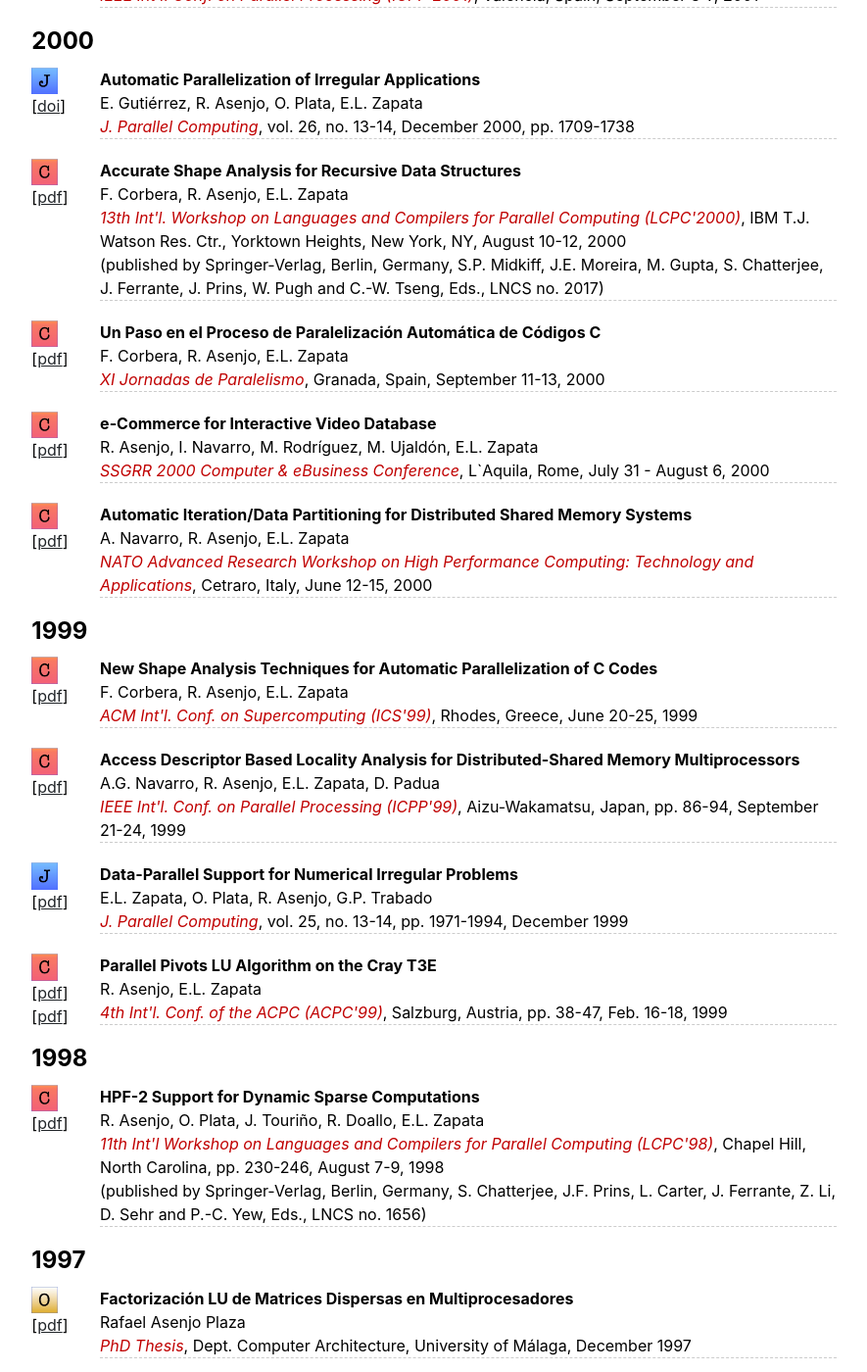
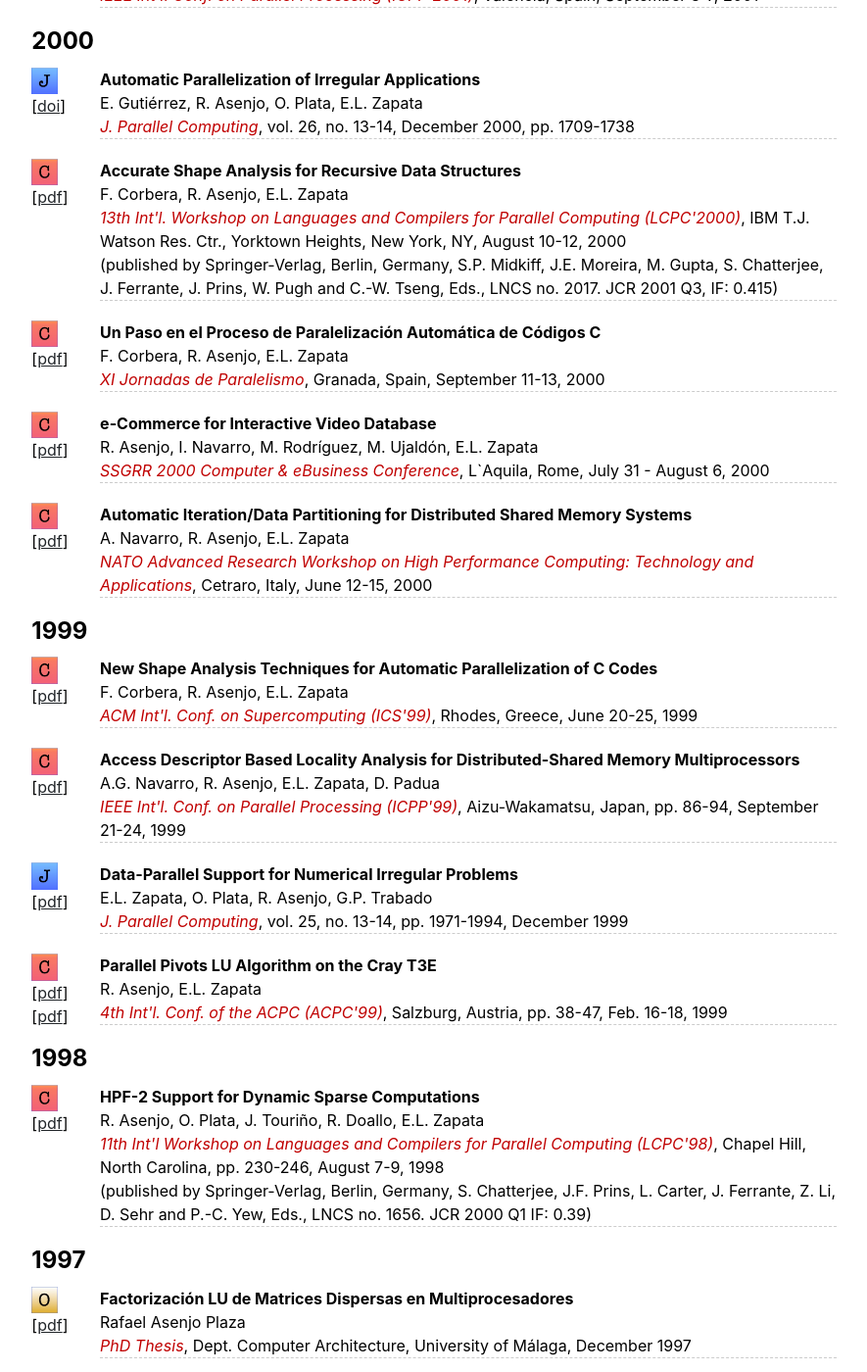
Before and after one commit to PPMC-DAC/WebSite, a Jekyll site: the page built from publications.md, in a window 1280 px wide and 1400 px high, scrolled down 15748 px. Shown: the whole window at 98% size, without its empty margins (197-1082 px from the left). Built offline with Jekyll 4.4.1, drawn with Linux system fonts in a browser that asks for light colours; some of the changed text lies outside the part shown.

Commit message:
Add JCR data to LNCS papers

```diff
--- a/_data/publications.yml
+++ b/_data/publications.yml
@@ -1363,7 +1363,7 @@
   author: 'A. Navarro, F. Corbera, R. Asenjo, A. Tineo, O. Plata, E.L. Zapata'
   pub: "17th Int'l Workshop on Languages and Compilers for Parallel Computing (LCPC'2004)"
   other: "West Lafayette, Indiana, USA, September 22-25, 2004"
-  other2: "(published by Springer-Verlag, Germany, LNCS 2005, v. 3602 pp. 394-408)"
+  other2: "(published by Springer-Verlag, Germany, LNCS 2005, v. 3602 pp. 394-408, JCR Q4)"
   id: 'UMA-DAC-2004/11'
   pdf: 'UMA-DAC-04-11.pdf'
   year: '2004'
@@ -1407,7 +1407,7 @@
   author: 'F. Corbera, R. Asenjo, E. Zapata'
   pub: "15th Int'l Workshop on Languages and Compilers for Parallel Computing (LCPC'02)"
   other: "College Park, Maryland, July 25-27, 2002"
-  other2: "(published by Springer-Verlag, Germany, LNCS 2005, v. 2481 pp. 142-156)"
+  other2: "(published by Springer-Verlag, Germany, LNCS 2005, v. 2481 pp. 142-156, JCR Q4)"
   id: 'UMA-DAC-2002/13'
   pdf: 'UMA-DAC-02-13.pdf'
   year: '2002'
@@ -1462,7 +1462,7 @@
   author: 'F. Corbera, R. Asenjo, E.L. Zapata'
   pub: "13th Int'l. Workshop on Languages and Compilers for Parallel Computing (LCPC'2000)"
   other: "IBM T.J. Watson Res. Ctr., Yorktown Heights, New York, NY, August 10-12, 2000"
-  other2: "(published by Springer-Verlag, Berlin, Germany, S.P. Midkiff, J.E. Moreira, M. Gupta, S. Chatterjee, J. Ferrante, J. Prins, W. Pugh and C.-W. Tseng, Eds., LNCS no. 2017)"
+  other2: "(published by Springer-Verlag, Berlin, Germany, S.P. Midkiff, J.E. Moreira, M. Gupta, S. Chatterjee, J. Ferrante, J. Prins, W. Pugh and C.-W. Tseng, Eds., LNCS no. 2017. JCR 2001 Q3, IF: 0.415)"
   id: 'UMA-DAC-2000/33'
   pdf: 'UMA-DAC-00-33.pdf'
   year: '2000'
@@ -1552,7 +1552,7 @@
   author: 'R. Asenjo, O. Plata, J. Touriño, R. Doallo, E.L. Zapata'
   pub: "11th Int'l Workshop on Languages and Compilers for Parallel Computing (LCPC'98)"
   other: "Chapel Hill, North Carolina, pp. 230-246, August 7-9, 1998"
-  other2: "(published by Springer-Verlag, Berlin, Germany, S. Chatterjee, J.F. Prins, L. Carter, J. Ferrante, Z. Li, D. Sehr and P.-C. Yew, Eds., LNCS no. 1656)"
+  other2: "(published by Springer-Verlag, Berlin, Germany, S. Chatterjee, J.F. Prins, L. Carter, J. Ferrante, Z. Li, D. Sehr and P.-C. Yew, Eds., LNCS no. 1656. JCR 2000 Q1 IF: 0.39)"
   id: 'UMA-DAC-1998/11'
   pdf: 'UMA-DAC-98-11.pdf'
   year: '1998'
@@ -1676,7 +1676,7 @@
   author: 'R. Asenjo, E.L. Zapata'
   pub: "Int'l Conf. on High-Performance Computing and Networking"
   other: "Milan, Italy, May 3-5, 1995, pp. 690-696"
-  other2: "(published by Springer-Verlag, Berlin, Germany, B. Hertzberger and G. Serazzi, Eds., LNCS no. 919)"
+  other2: "(published by Springer-Verlag, Berlin, Germany, B. Hertzberger and G. Serazzi, Eds., LNCS no. 919, JCR 2000 IF:0.39)"
   id: 'UMA-DAC-1995/08'
   pdf: 'UMA-DAC-95-08.pdf'
   longpdf: 'UMA-DAC-95-08long.pdf'
@@ -1700,7 +1700,7 @@
   author: 'R. Asenjo, L.F. Romero, M. Ujaldón, E.L. Zapata'
   pub: "Advanced Workshop in High Performance Computing: Technology, Methods and Applications"
   other: "Cetraro, Italy, June 1994, pp. 359-377"
-  other2: "(published by Elsevier Science, Amsterdam, The Netherlands, J.J. Dongarra, L. Grandinetti, G.R. Joubert and J.Kowalik, Eds., 1995)"
+  other2: "(published by Elsevier Science, Amsterdam, The Netherlands, J.J. Dongarra, L. Grandinetti, G.R. Joubert and J.Kowalik, Eds., 1995.)"
   id: 'UMA-DAC-1994/06'
   pdf: 'UMA-DAC-94-06.pdf'
   year: '1994'
--- a/_layouts/publicationtype.html
+++ b/_layouts/publicationtype.html
@@ -35,6 +35,7 @@
                   {{item.author}}<br>
                   <em style="color:#C00000;">{{item.pub}}</em>,
                   {{item.other}} <br>
+                  {%if item.other2%} {{item.other2}} <br>{%endif%}
                   {%if item.if%} Impact Factor: {{item.if}}; <b>{{item.rank}}</b> {%endif%}
               </p>
           </li>
```
